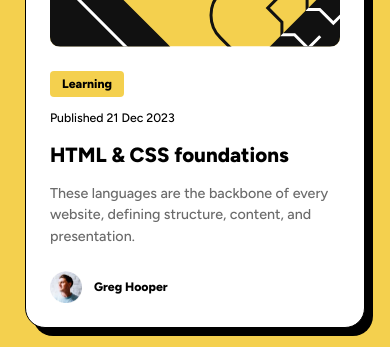
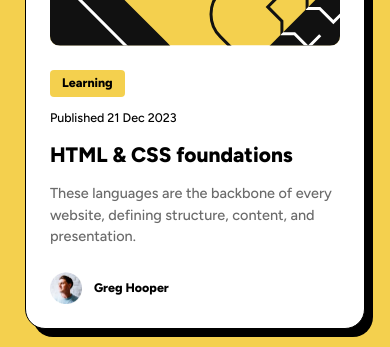
Before and after one commit to Alexander3717/BlogPreviewCardChallenge, a plain HTML site: page index.html in a window 390 px wide. Shown: the part 347-694 px from the top of the page. Drawn offline with Linux system fonts and the light colour scheme.

Commit message:
Fixed clamp() arguments

```diff
--- a/style.css
+++ b/style.css
@@ -66,16 +66,16 @@ main {
     border: 1px solid black;
 }
 .blogcard .text-preset-1 {
-    font-size: clamp(20px, 5.7143px + 3.8095vw, 24px);
+    font-size: clamp(20px, -3.0769px + 6.1538vw, 24px);
 }
 .blogcard .text-preset-2 {
-    font-size: clamp(14px, 6.8571px + 1.9048vw, 16px);
+    font-size: clamp(14px, 2.4615px + 3.0769vw, 16px);
 }
 .blogcard .text-preset-3 {
-    font-size: clamp(12px, 4.8571px + 1.9048vw, 14px);
+    font-size: clamp(12px, 0.4615px + 3.0769vw, 14px);
 }
 .blogcard .text-preset-3-bold {
-    font-size: clamp(12px, 4.8571px + 1.9048vw, 14px);
+    font-size: clamp(12px, 0.4615px + 3.0769vw, 14px);
 }
 .blogcard a {
     text-decoration: none;
```
